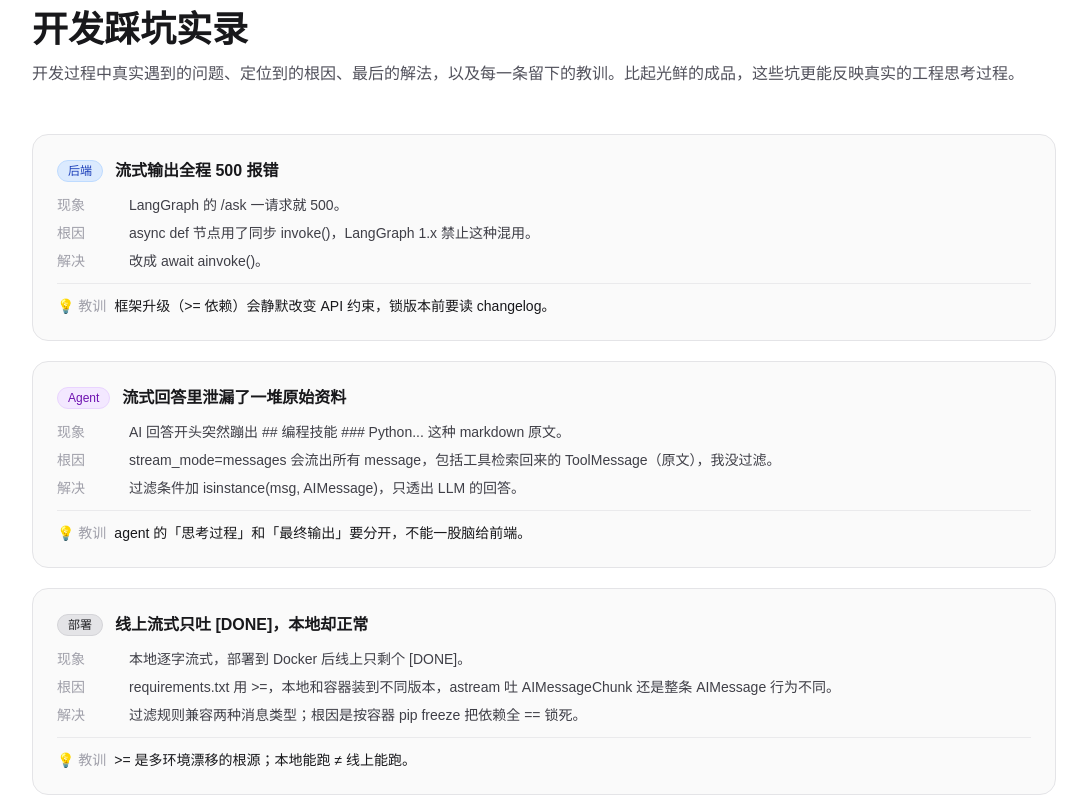
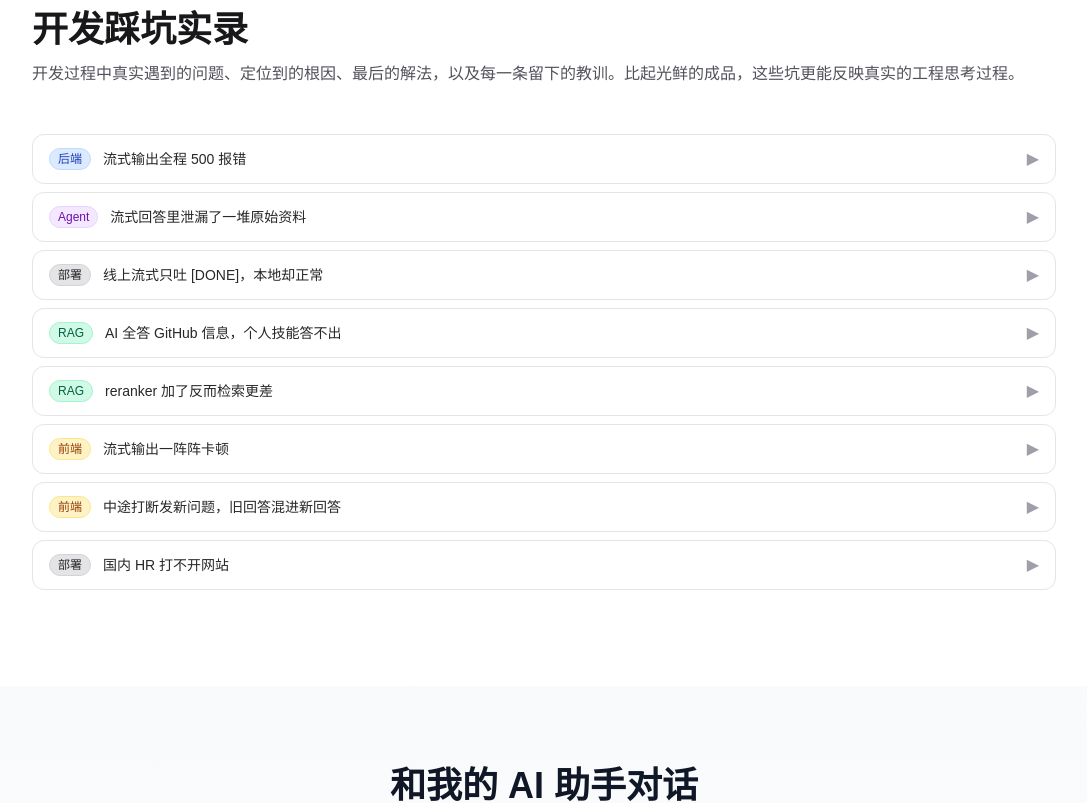
Before and after one commit to GWmorty/ai-portfolio, a Next.js app: page / in a window 1280 px wide. Shown: the part 3540-4343 px from the top of the page, without its empty margins (96-1183 px from the left). Built offline with nearby package versions, Linux system fonts and the light colour scheme.

Commit message:
ui: 踩坑实录改手风琴，默认只显示标题行点击展开详情
原来 8 条全展开占屏太多。改成 accordion：默认 8 条标题紧凑排列，
点击展开看现象/根因/解决/教训，再点收起。加 use client + useState。

```diff
--- a/components/DevLogSection.jsx
+++ b/components/DevLogSection.jsx
@@ -1,4 +1,10 @@
+"use client";
+
+import { useState } from "react";
+
 export default function DevLogSection() {
+  const [openIdx, setOpenIdx] = useState(null);
+
   const issues = [
     {
       tag: "后端",
@@ -89,42 +95,60 @@ export default function DevLogSection() {
           </p>
         </div>
 
-        <div className="space-y-5">
-          {issues.map((issue, i) => (
+        <div className="space-y-2">
+          {issues.map((issue, i) => {
+            const isOpen = openIdx === i;
+            return (
               <article
                 key={i}
-              className="p-6 rounded-2xl border border-zinc-200 bg-zinc-50 hover:border-zinc-300 hover:bg-white hover:shadow-sm transition-all"
+                className={`rounded-xl border transition-all ${
+                  isOpen
+                    ? "border-zinc-300 bg-zinc-50 shadow-sm"
+                    : "border-zinc-200 bg-white hover:border-zinc-300"
+                }`}
               >
-              <div className="flex items-center gap-3 mb-3">
-                <span className={`px-2.5 py-0.5 text-xs font-medium rounded-full ${tagStyles[issue.tag]}`}>
+                {/* 标题行（可点击）*/}
+                <button
+                  onClick={() => setOpenIdx(isOpen ? null : i)}
+                  className="w-full flex items-center gap-3 px-4 py-3 text-left"
+                >
+                  <span className={`flex-shrink-0 px-2 py-0.5 text-xs font-medium rounded-full ${tagStyles[issue.tag]}`}>
                     {issue.tag}
                   </span>
-                <h3 className="text-base font-semibold text-zinc-900">
+                  <span className={`flex-1 text-sm ${isOpen ? "font-semibold text-zinc-900" : "font-medium text-zinc-800"}`}>
                     {issue.title}
-                </h3>
-              </div>
+                  </span>
+                  <span className={`flex-shrink-0 text-zinc-400 transition-transform ${isOpen ? "rotate-90" : ""}`}>
+                    ▶
+                  </span>
+                </button>
 
+                {/* 详情区（展开时才渲染）*/}
+                {isOpen && (
+                  <div className="px-4 pb-4 pt-1">
                     <dl className="space-y-2 text-sm">
                       <div className="flex gap-2">
-                  <dt className="flex-shrink-0 w-16 text-zinc-400">现象</dt>
+                        <dt className="flex-shrink-0 w-12 text-zinc-400">现象</dt>
                         <dd className="text-zinc-700">{issue.problem}</dd>
                       </div>
                       <div className="flex gap-2">
-                  <dt className="flex-shrink-0 w-16 text-zinc-400">根因</dt>
+                        <dt className="flex-shrink-0 w-12 text-zinc-400">根因</dt>
                         <dd className="text-zinc-700">{issue.cause}</dd>
                       </div>
                       <div className="flex gap-2">
-                  <dt className="flex-shrink-0 w-16 text-zinc-400">解决</dt>
+                        <dt className="flex-shrink-0 w-12 text-zinc-400">解决</dt>
                         <dd className="text-zinc-700">{issue.fix}</dd>
                       </div>
                     </dl>
-
                     <div className="mt-3 pt-3 border-t border-zinc-200/70 flex gap-2 text-sm">
                       <span className="flex-shrink-0 text-zinc-400">💡 教训</span>
                       <span className="text-zinc-900 font-medium">{issue.lesson}</span>
                     </div>
+                  </div>
+                )}
               </article>
-          ))}
+            );
+          })}
         </div>
       </div>
     </section>
```
Lines whose indentation alone changed are shown as unchanged.
